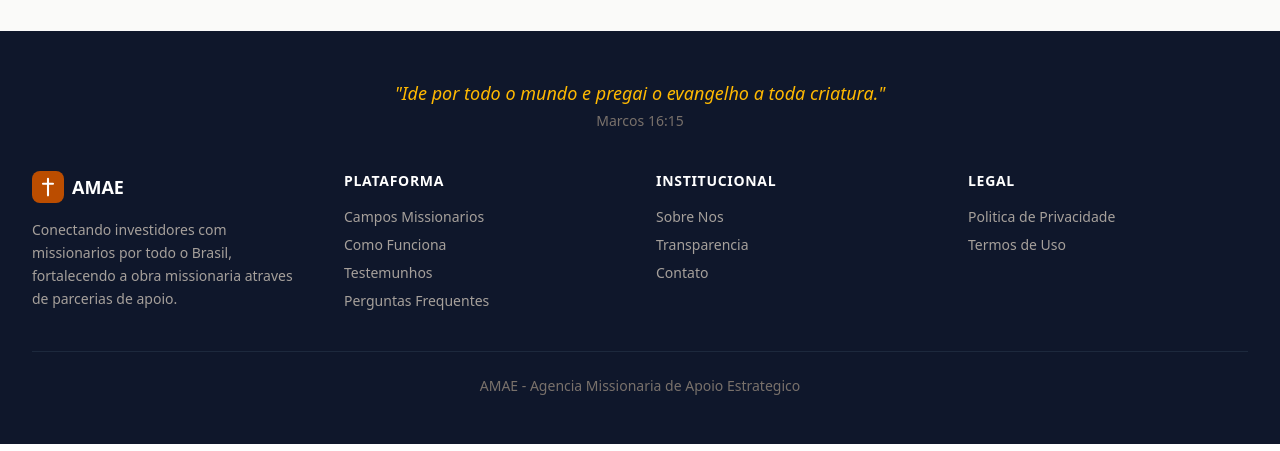
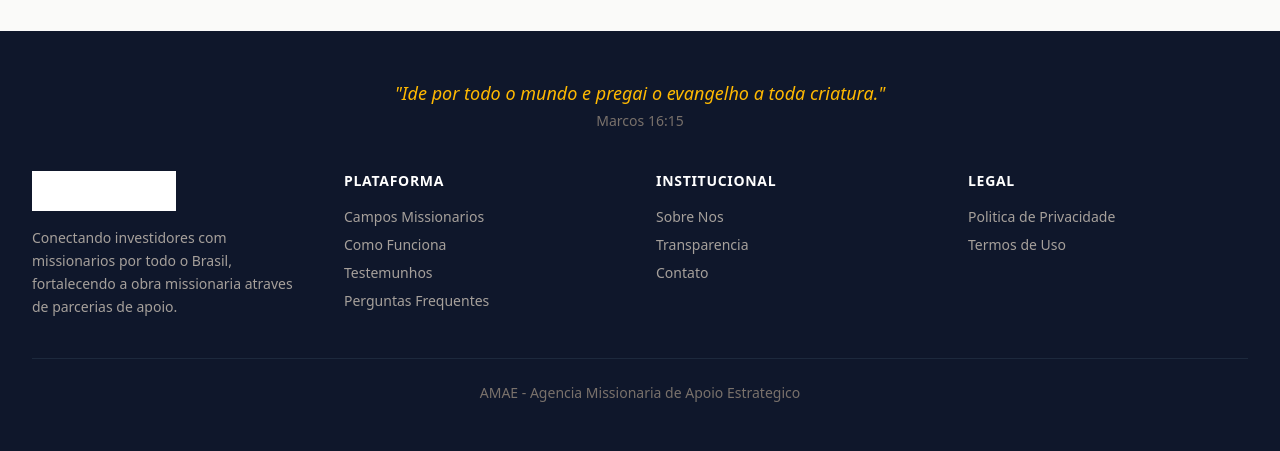
Before and after one commit to gabrielcjr/amae, a Django app: page / in a window 1280 px wide. Shown: the part 2728-3179 px from the top of the page. Run offline with Django 5.2, Linux system fonts and the light colour scheme; data comes from the database, SQL or seed files in the repository; style sheets or scripts are compiled from the project's sources; parts of the project's set-up code (start-up, migrations or seed data) failed here and were passed over.

Commit message:
feat: use amae logo

```diff
--- a/templates/accounts/login.html
+++ b/templates/accounts/login.html
@@ -1,4 +1,5 @@
 {% extends "base.html" %}
+{% load static %}
 
 {% block title %}Entrar - AMAE{% endblock %}
 
@@ -12,9 +13,7 @@
             </div>
             <div class="absolute inset-0 bg-slate-900/75"></div>
             <div class="relative z-10 flex flex-col items-center justify-center h-full px-12 text-center">
-                <svg class="w-16 h-16 text-amber-400 mb-8" fill="none" stroke="currentColor" viewBox="0 0 24 24" stroke-width="1.5">
-                    <path stroke-linecap="round" stroke-linejoin="round" d="M12 2v20M6 8h12"/>
-                </svg>
+                <img src="{% static 'images/amae-logo.png' %}" alt="AMAE" class="h-16 brightness-0 invert mb-8">
                 <h2 class="text-3xl font-bold text-white mb-4 leading-tight">
                     "Ide por todo o mundo e pregai o evangelho a toda criatura."
                 </h2>
--- a/templates/accounts/register_investor.html
+++ b/templates/accounts/register_investor.html
@@ -1,4 +1,5 @@
 {% extends "base.html" %}
+{% load static %}
 
 {% block title %}Cadastrar Investidor - AMAE{% endblock %}
 
@@ -12,9 +13,7 @@
             </div>
             <div class="absolute inset-0 bg-slate-900/70"></div>
             <div class="relative z-10 flex flex-col items-center justify-center h-full px-12 text-center">
-                <svg class="w-16 h-16 text-amber-400 mb-8" fill="none" stroke="currentColor" viewBox="0 0 24 24" stroke-width="1.5">
-                    <path stroke-linecap="round" stroke-linejoin="round" d="M12 2v20M6 8h12"/>
-                </svg>
+                <img src="{% static 'images/amae-logo.png' %}" alt="AMAE" class="h-16 brightness-0 invert mb-8">
                 <h2 class="text-3xl font-bold text-white mb-4 leading-tight">
                     "Cada um contribua segundo proposito no seu coracao."
                 </h2>
--- a/templates/accounts/register_missionary.html
+++ b/templates/accounts/register_missionary.html
@@ -1,4 +1,5 @@
 {% extends "base.html" %}
+{% load static %}
 
 {% block title %}Cadastrar Missionario - AMAE{% endblock %}
 
@@ -12,9 +13,7 @@
             </div>
             <div class="absolute inset-0 bg-emerald-900/70"></div>
             <div class="relative z-10 flex flex-col items-center justify-center h-full px-12 text-center">
-                <svg class="w-16 h-16 text-amber-400 mb-8" fill="none" stroke="currentColor" viewBox="0 0 24 24" stroke-width="1.5">
-                    <path stroke-linecap="round" stroke-linejoin="round" d="M12 2v20M6 8h12"/>
-                </svg>
+                <img src="{% static 'images/amae-logo.png' %}" alt="AMAE" class="h-16 brightness-0 invert mb-8">
                 <h2 class="text-3xl font-bold text-white mb-4 leading-tight">
                     "Eis-me aqui, envia-me a mim."
                 </h2>
--- a/templates/base.html
+++ b/templates/base.html
@@ -14,13 +14,8 @@
         <div class="max-w-7xl mx-auto px-4 sm:px-6 lg:px-8">
             <div class="flex justify-between h-16">
                 <div class="flex items-center">
-                    <a href="{% url 'home' %}" class="flex items-center gap-2">
-                        <div class="w-8 h-8 bg-amber-700 rounded-lg flex items-center justify-center">
-                            <svg class="w-5 h-5 text-white" fill="none" stroke="currentColor" viewBox="0 0 24 24" stroke-width="2.5">
-                                <path stroke-linecap="round" stroke-linejoin="round" d="M12 2v20M6 8h12"/>
-                            </svg>
-                        </div>
-                        <span class="text-xl font-bold text-stone-900">AMAE</span>
+                    <a href="{% url 'home' %}" class="flex items-center">
+                        <img src="{% static 'images/amae-logo.png' %}" alt="AMAE" class="h-10">
                     </a>
                     <div class="hidden lg:ml-8 lg:flex lg:space-x-1">
                         <a href="{% url 'mission_field_map' %}" class="text-stone-600 hover:text-amber-700 hover:bg-amber-50 px-3 py-2 rounded-lg text-sm font-medium transition-colors">Campos Missionarios</a>
@@ -63,13 +58,8 @@
 
             <div class="grid grid-cols-1 md:grid-cols-4 gap-8">
                 <div class="md:col-span-1">
-                    <div class="flex items-center gap-2 mb-4">
-                        <div class="w-8 h-8 bg-amber-700 rounded-lg flex items-center justify-center">
-                            <svg class="w-5 h-5 text-white" fill="none" stroke="currentColor" viewBox="0 0 24 24" stroke-width="2.5">
-                                <path stroke-linecap="round" stroke-linejoin="round" d="M12 2v20M6 8h12"/>
-                            </svg>
-                        </div>
-                        <span class="text-lg font-bold text-white">AMAE</span>
+                    <div class="mb-4">
+                        <img src="{% static 'images/amae-logo.png' %}" alt="AMAE" class="h-10 brightness-0 invert">
                     </div>
                     <p class="text-sm leading-relaxed">Conectando investidores com missionarios por todo o Brasil, fortalecendo a obra missionaria atraves de parcerias de apoio.</p>
                 </div>
--- a/templates/home.html
+++ b/templates/home.html
@@ -1,4 +1,5 @@
 {% extends "base.html" %}
+{% load static %}
 
 {% block title %}AMAE - Conectando Investidores e Missionarios{% endblock %}
 
@@ -10,9 +11,7 @@
         <div class="absolute inset-0 bg-slate-900/70"></div>
 
         <div class="relative z-10 text-center px-4 py-20 max-w-4xl mx-auto">
-            <svg class="w-12 h-12 text-amber-400 mx-auto mb-6" fill="none" stroke="currentColor" viewBox="0 0 24 24" stroke-width="1.5">
-                <path stroke-linecap="round" stroke-linejoin="round" d="M12 2v20M6 8h12"/>
-            </svg>
+            <img src="{% static 'images/amae-logo.png' %}" alt="AMAE" class="h-12 brightness-0 invert mx-auto mb-6">
             <h1 class="text-4xl sm:text-5xl lg:text-6xl font-extrabold text-white leading-tight mb-6">
                 Conectando Investidores e Missionarios
             </h1>
@@ -144,9 +143,7 @@
         <div class="absolute inset-0 bg-slate-900/75"></div>
 
         <div class="relative z-10 text-center px-4 max-w-3xl mx-auto">
-            <svg class="w-10 h-10 text-amber-400 mx-auto mb-6" fill="none" stroke="currentColor" viewBox="0 0 24 24" stroke-width="1.5">
-                <path stroke-linecap="round" stroke-linejoin="round" d="M12 2v20M6 8h12"/>
-            </svg>
+            <img src="{% static 'images/amae-logo.png' %}" alt="AMAE" class="h-10 brightness-0 invert mx-auto mb-6">
             <h2 class="text-3xl sm:text-4xl font-bold text-white mb-4">
                 Faca parte desta missao
             </h2>
--- a/templates/pages/testimonials.html
+++ b/templates/pages/testimonials.html
@@ -1,4 +1,5 @@
 {% extends "base.html" %}
+{% load static %}
 
 {% block title %}Testemunhos - AMAE{% endblock %}
 
@@ -6,9 +7,7 @@
 <div class="-mx-4 sm:-mx-6 lg:-mx-8 -mt-8 mb-10">
     <div class="bg-gradient-to-r from-slate-800 to-slate-900 py-16 px-4 sm:px-6 lg:px-8">
         <div class="max-w-7xl mx-auto text-center">
-            <svg class="w-10 h-10 text-amber-400 mx-auto mb-4" fill="none" stroke="currentColor" viewBox="0 0 24 24" stroke-width="1.5">
-                <path stroke-linecap="round" stroke-linejoin="round" d="M12 2v20M6 8h12"/>
-            </svg>
+            <img src="{% static 'images/amae-logo.png' %}" alt="AMAE" class="h-10 brightness-0 invert mx-auto mb-4">
             <h1 class="text-4xl font-bold text-white mb-3">Testemunhos</h1>
             <p class="text-lg text-stone-300">Historias de impacto dos nossos campos missionarios</p>
         </div>
```
Also changed, not shown: static/images/amae-logo.png (added).
